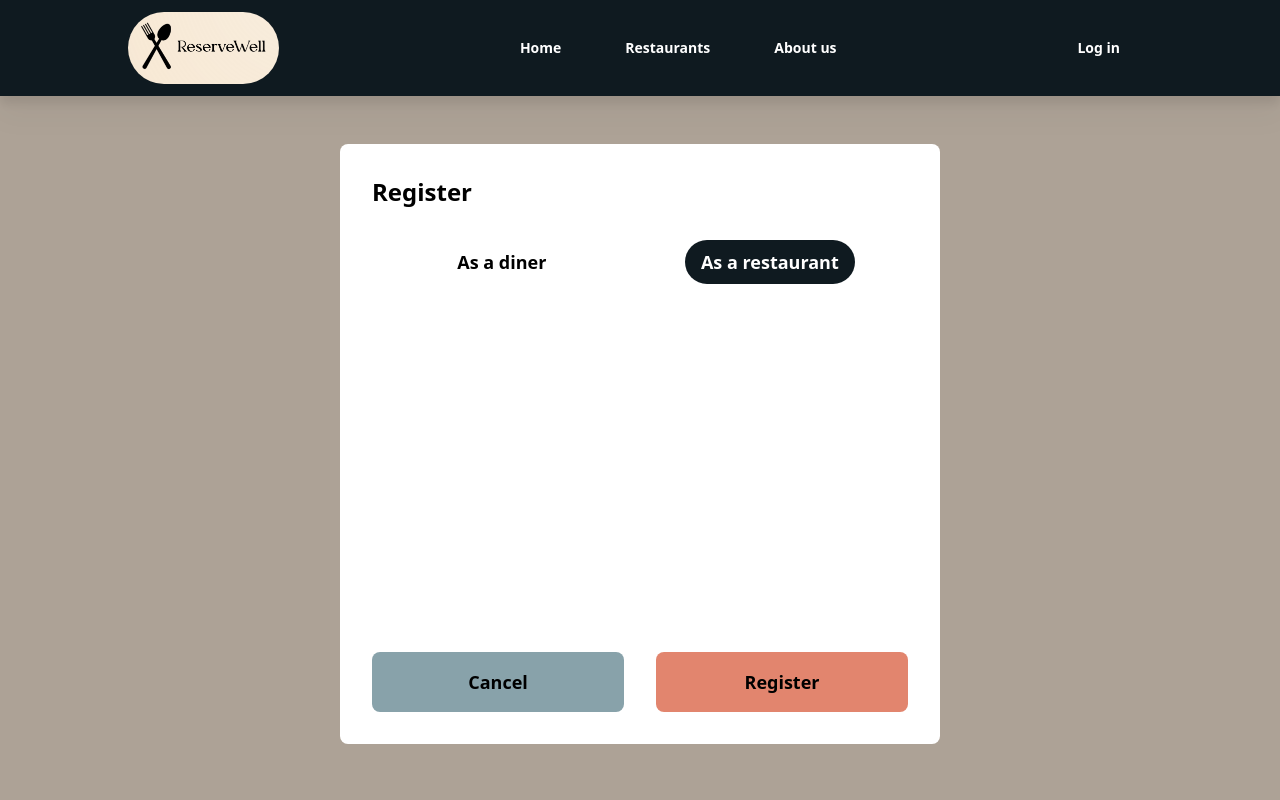
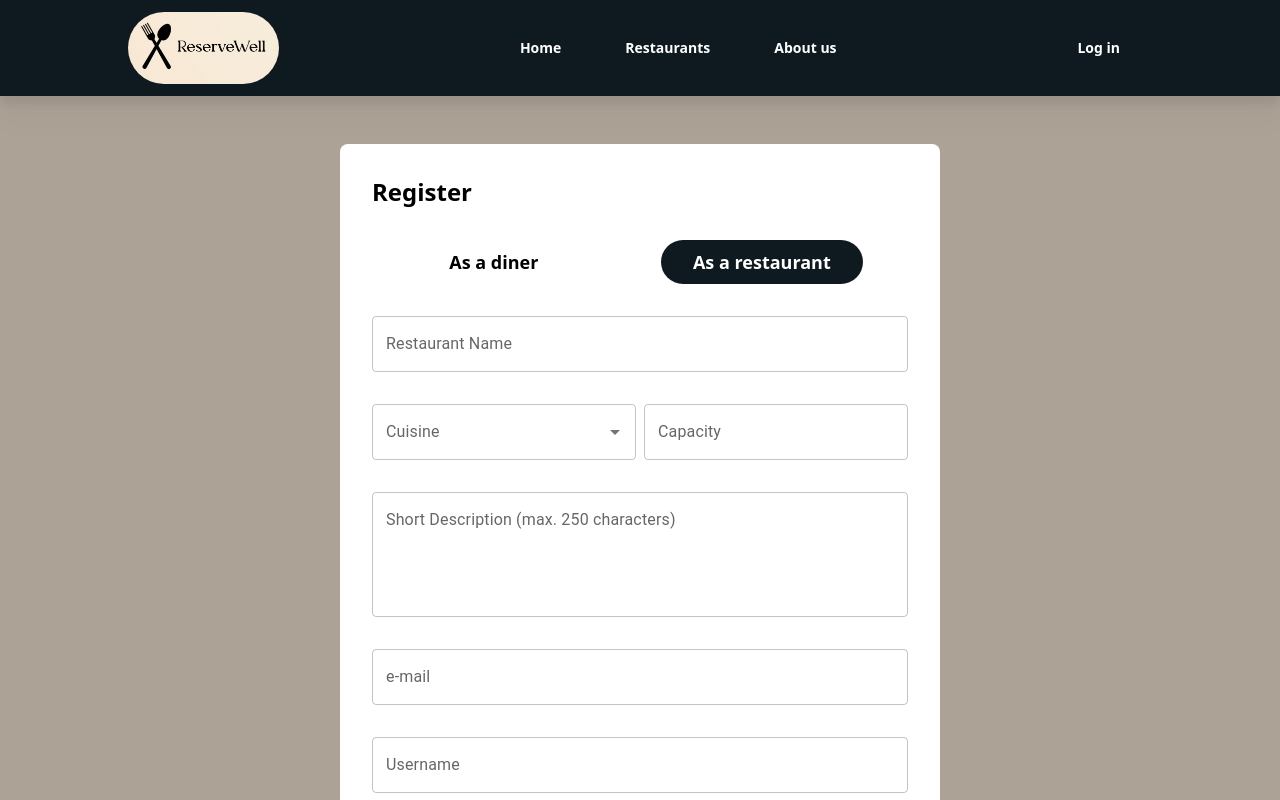
Before and after one commit to MustafaZemin/IS502_ReserveMasters, a Next.js app in the folder reservewell/: page /register in a window 1280 px wide. Both pictures are taken after a click on the button "As a restaurant". Shown: the top 800 px of the page. Built offline with nearby package versions, Linux system fonts and the light colour scheme.

Commit message:
restaurant register screen

```diff
--- a/reservewell/src/components/Auth/Register.jsx
+++ b/reservewell/src/components/Auth/Register.jsx
@@ -1,10 +1,22 @@
-import { Alert, Snackbar, TextField } from "@mui/material";
+import { Alert, Autocomplete, Snackbar, TextField } from "@mui/material";
 import React, { useState } from "react";
 import { signup } from "../../firebase/config";
 import { useRouter } from "next/router";
 import db from "../../firebase/config";
 import { collection, doc, setDoc, updateDoc } from "firebase/firestore";
 // import { useForm } from "react-hook-form";
+
+const cuisineOptions = [
+  "Fast Food",
+  "Far East",
+  "French",
+  "American",
+  "Italian",
+  "Vegetarian",
+  "Fusion",
+  "Steak",
+  "Other",
+];
 
 const Register = () => {
   const [email, setEmail] = useState("");
@@ -13,6 +25,10 @@ const Register = () => {
   const [confirmPassword, setConfirmPassword] = useState("");
   const [error, setError] = useState(null);
   const [selectedUserType, setSelectedUserType] = useState("diner");
+  const [selectedCuisine, setSelectedCuisine] = useState("");
+  const [restaurantName, setRestaurantName] = useState("");
+  const [description, setDescription] = useState("");
+  const [capacity, setCapacity] = useState();
   const router = useRouter();
 
   const usersCollectionRef = collection(db, "users");
@@ -23,7 +39,7 @@ const Register = () => {
     }
     setError(null);
   };
-  const submitRegister = async (event) => {
+  const submitRegisterDiner = async (event) => {
     event.preventDefault();
     if (password !== confirmPassword) {
       setError("Passwords should match!");
@@ -31,14 +47,39 @@ const Register = () => {
     }
 
     setError(null);
-    const user = await signup(email, password, username, setError);
+    const user = await signup(email, password, username, "0", setError);
     console.log(user);
+
+    // console.log(email, password, confirmPassword);
+  };
+  const submitRegisterRestaurant = async (event, data) => {
+    event.preventDefault();
+
+    console.log(restaurantName);
+    console.log(capacity);
+    console.log(description);
+    // if (password !== confirmPassword) {
+    //   setError("Passwords should match!");
+    //   return;
+    // }
+
+    // setError(null);
+    const restaurantData = {};
+    // const user = await signup(
+    //   email,
+    //   password,
+    //   username,
+    //   "1",
+    //   setError,
+    //   restaurantData
+    // );
+    // console.log(user);
 
     // console.log(email, password, confirmPassword);
   };
 
   return (
-    <form onSubmit={submitRegister} className="grid place-content-center">
+    <div className="grid place-content-center">
       <Snackbar
         autoHideDuration={2500}
         open={error}
@@ -65,7 +106,7 @@ const Register = () => {
             </button>
             <button
               type="button"
-              className={`text-center text-lg font-semibold px-4 py-2 rounded-full transition-all ${
+              className={`text-center text-lg font-semibold px-8 py-2 rounded-full transition-all ${
                 selectedUserType === "restaurant" && "bg-rwBlack text-white"
               }`}
               onClick={() => setSelectedUserType("restaurant")}
@@ -74,7 +115,10 @@ const Register = () => {
             </button>
           </div>
           {selectedUserType === "diner" && (
-            <div className="flex flex-col gap-y-8">
+            <form
+              onSubmit={submitRegisterDiner}
+              className="flex flex-col gap-y-8"
+            >
               <TextField
                 label="e-mail"
                 name="email"
@@ -129,9 +173,6 @@ const Register = () => {
                 // helperText={methods.formState.errors?.email?.message}
                 // {...methods.register("email")}
               />
-            </div>
-          )}
-        </div>
               <div className="flex items-center space-x-8 justify-between">
                 <button
                   type="button"
@@ -150,8 +191,129 @@ const Register = () => {
                   Register
                 </button>
               </div>
+            </form>
+          )}
+          {selectedUserType === "restaurant" && (
+            <form
+              onSubmit={submitRegisterRestaurant}
+              className="flex flex-col gap-y-8"
+            >
+              <TextField
+                label="Restaurant Name"
+                name="restaurantName"
+                className="w-full"
+                type="text"
+                onChange={(e) => setRestaurantName(e.target.value)}
+                // error={methods.formState.errors.email}
+                // helperText={methods.formState.errors?.email?.message}
+                // {...methods.register("email")}
+              />
+              <div className="flex items-center space-x-2">
+                <Autocomplete
+                  name="Cuisine"
+                  value={selectedCuisine || ""}
+                  options={cuisineOptions}
+                  className="w-1/2"
+                  onChange={(_, selectedValue) =>
+                    setSelectedCuisine(selectedValue)
+                  }
+                  renderInput={(params) => (
+                    <TextField {...params} label="Cuisine" />
+                  )}
+                />
+                <TextField
+                  label="Capacity"
+                  name="capacity"
+                  className="w-1/2"
+                  type="number"
+                  onChange={(e) => setCapacity(e.target.value)}
+                  // error={methods.formState.errors.email}
+                  // helperText={methods.formState.errors?.email?.message}
+                  // {...methods.register("email")}
+                />
+              </div>
+              <TextField
+                label="Short Description (max. 250 characters)"
+                name="description"
+                className="w-full"
+                type="text"
+                rows={4}
+                inputProps={{ maxLength: 250 }}
+                multiline
+                onChange={(e) => setDescription(e.target.value)}
+                // error={methods.formState.errors.email}
+                // helperText={methods.formState.errors?.email?.message}
+                // {...methods.register("email")}
+              />
+              <TextField
+                label="e-mail"
+                name="email"
+                className="w-full"
+                type="email"
+                onChange={(e) => setEmail(e.target.value)}
+                // error={methods.formState.errors.email}
+                // helperText={methods.formState.errors?.email?.message}
+                // {...methods.register("email")}
+              />
+              <TextField
+                label="Username"
+                name="username"
+                className="w-full"
+                type="text"
+                onChange={(e) => setUsername(e.target.value)}
+
+                // error={methods.formState.errors.email}
+                // helperText={methods.formState.errors?.email?.message}
+                // {...methods.register("email")}
+              />
+
+              <TextField
+                label="Password"
+                name="password"
+                className="w-full"
+                type="password"
+                onChange={(e) => {
+                  setPassword(e.target.value);
+                }}
+
+                // error={methods.formState.errors.email}
+                // helperText={methods.formState.errors?.email?.message}
+                // {...methods.register("email")}
+              />
+              <TextField
+                label="Confirm Password"
+                name="password"
+                className="w-full"
+                type="password"
+                onChange={(e) => setConfirmPassword(e.target.value)}
+
+                // error={methods.formState.errors.email}
+                // helperText={methods.formState.errors?.email?.message}
+                // {...methods.register("email")}
+              />
+              <div className="flex items-center space-x-8 justify-between">
+                <button
+                  type="button"
+                  onClick={() => router.push("/")}
+                  className="p-4 w-full rounded-lg  bg-rwCadetGray hover:brightness-110 transition-all font-semibold text-lg bottom-0"
+                  // onClick={() => router.push("/")}
+                >
+                  Cancel
+                </button>
+                <button
+                  type="submit"
+                  className="p-4 w-full rounded-lg disabled:text-slate-600 disabled:bg-slate-300 disabled:hover:brightness-100 bg-rwSalmon hover:brightness-110 transition-all font-semibold text-lg bottom-0"
+                  // onClick={() => setCurrentReservationStep(1)}
+                  // disabled={!selectedDate || !selectedPersonCount || !selectedTimeSlot}
+                >
+                  Register
+                </button>
               </div>
             </form>
+          )}
+        </div>
+      </div>
+    </div>
   );
 };
 
--- a/reservewell/src/firebase/config.js
+++ b/reservewell/src/firebase/config.js
@@ -44,19 +44,31 @@ export const updateUser = async (updatedUserData) => {
 
 
 
-export const signup = async (email, password, username, setError) => {
+export const signup = async (email, password, username, userType, setError, restaurantData) => {
     try {
         const { user } = await createUserWithEmailAndPassword(auth, email, password);
         if (user) {
             // const usersRef = doc(usersCollectionRef);
-
-            const reqBody = {
+            let reqBody = {};
+            if (userType === "0") {
+                reqBody = {
                     id: user.uid,
                     email: user.email,
                     username: username || "user",
                     reservationCounter: 0,
                     createdAt: user.metadata.creationTime || "",
                 };
+            }
+            else if (userType === "1") {
+                reqBody = {
+                    id: user.uid,
+                    email: user.email,
+                    username: username || "user",
+                    createdAt: user.metadata.creationTime || "",
+                    restaurantData: { ...restaurantData },
+                    restaurantId: user.uid,
+                };
+            }
             // await setDoc(usersRef, reqBody);
 
             try {
```
Lines whose indentation alone changed are shown as unchanged.
